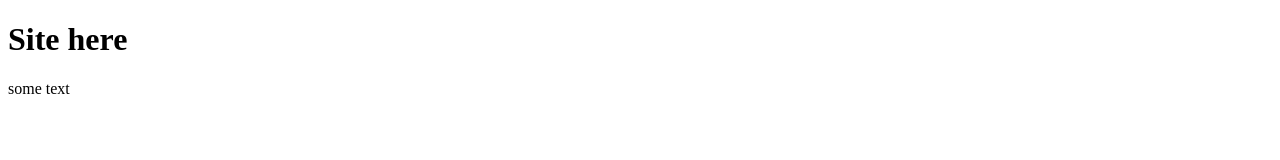
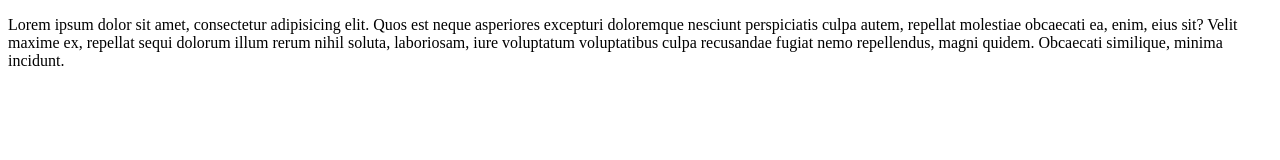
Before and after one commit to Artemmar/site, a plain HTML site: page index.html in a window 1280 px wide. Drawn offline with Linux system fonts and the light colour scheme.

Commit message:
third commit

```diff
--- a/index.html
+++ b/index.html
@@ -5,7 +5,7 @@
 	<title>Document</title>
 </head>
 <body>
-	<h1>Site here</h1>
-	<p>some text</p>
+	<p>Lorem ipsum dolor sit amet, consectetur adipisicing elit. Quos est neque asperiores excepturi doloremque nesciunt perspiciatis culpa autem, repellat molestiae obcaecati ea, enim, eius sit? Velit maxime ex, repellat sequi dolorum illum rerum nihil soluta, laboriosam, iure voluptatum voluptatibus culpa recusandae fugiat nemo repellendus, magni quidem. Obcaecati similique, minima incidunt.</p>
+
 </body>
 </html>
```
